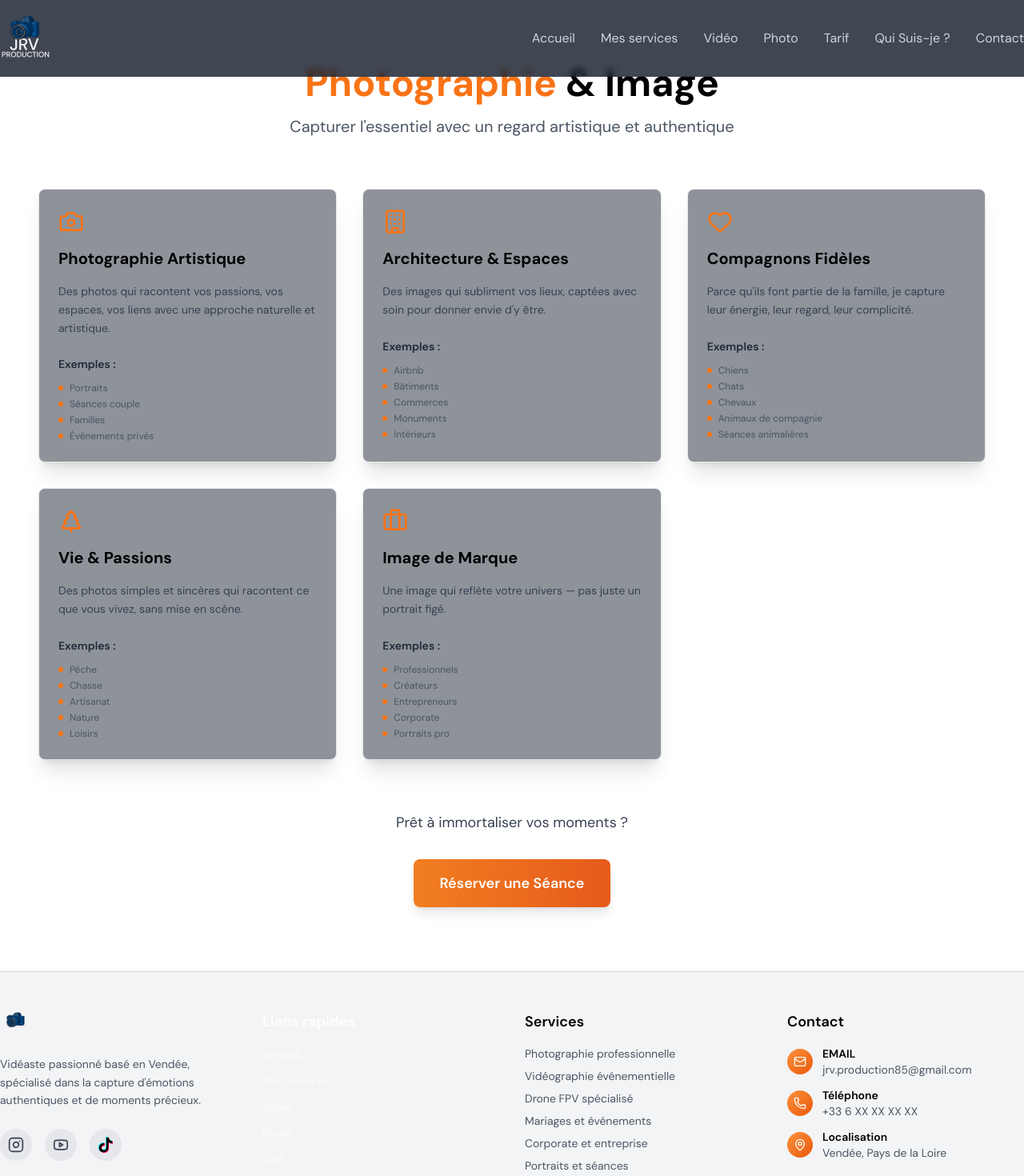
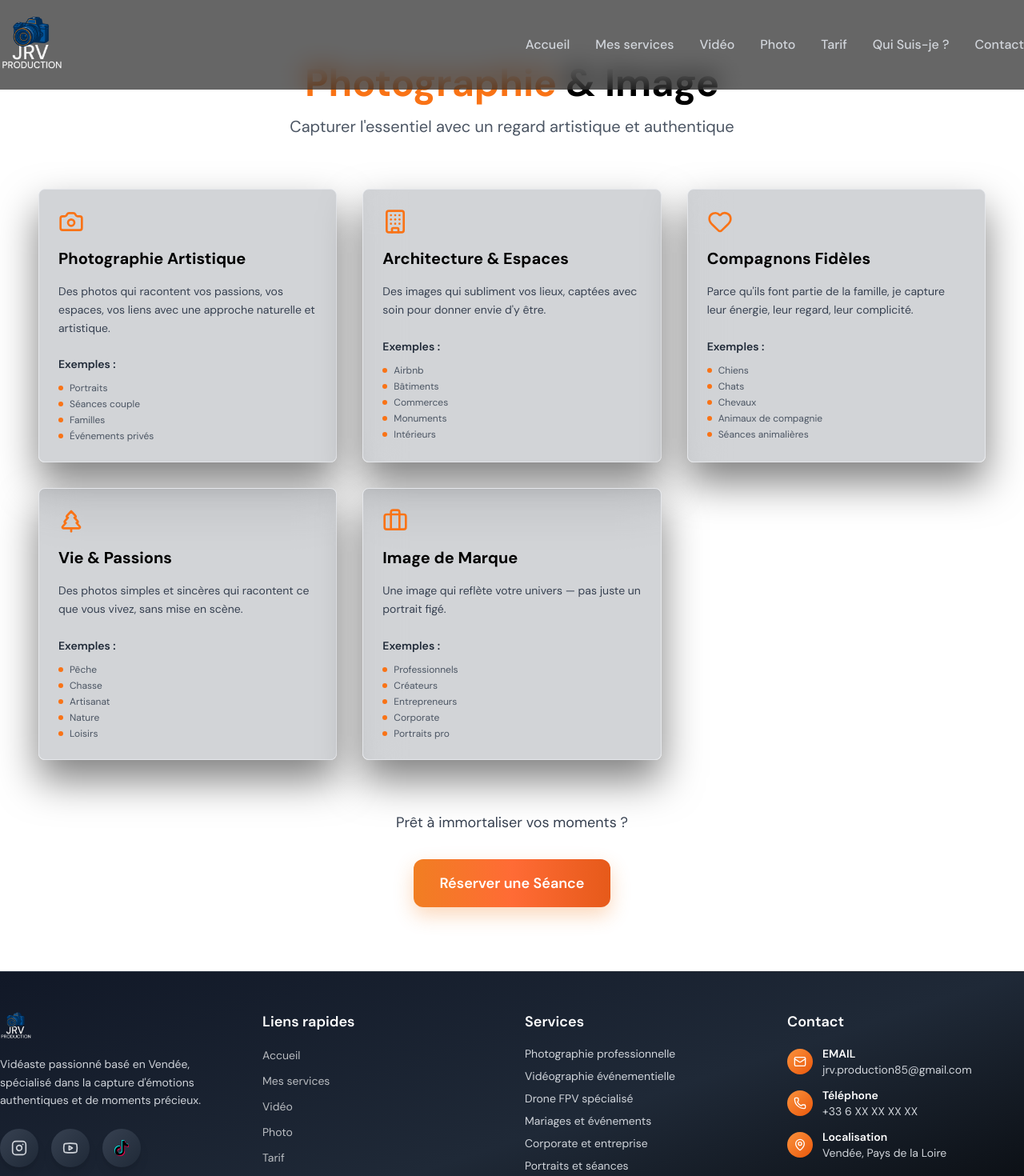
Before and after one commit to capponuts/jrv-production, a Next.js app: page /photo in a window 1280 px wide. Shown: the top 1470 px of the page at 80% size. Built offline with nearby package versions, Linux system fonts and the light colour scheme.

Commit message:
update finalke

```diff
--- a/src/app/globals.css
+++ b/src/app/globals.css
@@ -3,10 +3,14 @@
 @tailwind utilities;
 
 :root {
-  --background: #111827;
+  --background: #0a0a0a;
   --foreground: #ffffff;
   --primary: #f17e22;
   --secondary: #004193;
+  --accent: #ff6b35;
+  --dark-gray: #1a1a1a;
+  --medium-gray: #2a2a2a;
+  --light-gray: #3a3a3a;
 }
 
 @layer base {
@@ -19,7 +23,7 @@
   }
 
   html, body {
-    background-color: var(--background) !important;
+    background: linear-gradient(135deg, var(--background) 0%, var(--dark-gray) 50%, var(--medium-gray) 100%);
     color: var(--foreground) !important;
     margin: 0;
     padding: 0;
@@ -27,7 +31,8 @@
   }
 
   body {
-    @apply bg-gray-900 text-white antialiased;
+    @apply text-white antialiased;
+    background-attachment: fixed;
   }
 }
 
@@ -53,15 +58,18 @@
   }
 
   .glass-effect {
-    @apply bg-gray-800/50 backdrop-blur-md border border-gray-700 rounded-lg shadow-xl;
+    @apply bg-gray-800/20 backdrop-blur-xl border border-gray-700/50 rounded-2xl shadow-2xl;
+    box-shadow: 0 25px 50px rgba(0, 0, 0, 0.5);
   }
 
   .btn-primary {
-    @apply bg-gradient-to-r from-[#f17e22] to-[#e65a1a] hover:from-[#e65a1a] hover:to-[#d44a0a] text-white font-semibold py-3 px-6 rounded-lg transition-all duration-300 transform hover:scale-105 shadow-lg hover:shadow-xl;
+    @apply bg-gradient-to-r from-[#f17e22] via-[#ff6b35] to-[#e65a1a] hover:from-[#ff6b35] hover:via-[#f17e22] hover:to-[#d44a0a] text-white font-semibold py-3 px-6 rounded-xl transition-all duration-300 transform hover:scale-105 shadow-lg hover:shadow-xl border-0;
+    box-shadow: 0 10px 25px rgba(241, 126, 34, 0.3);
   }
 
   .btn-secondary {
-    @apply bg-transparent border-2 border-[#004193] hover:border-[#0056b3] text-[#004193] hover:text-white font-semibold py-3 px-6 rounded-lg transition-all duration-300 hover:bg-[#004193] shadow-lg hover:shadow-xl;
+    @apply bg-transparent border-2 border-[#004193] hover:border-[#0056b3] text-[#004193] hover:text-white font-semibold py-3 px-6 rounded-xl transition-all duration-300 hover:bg-gradient-to-r hover:from-[#004193] hover:to-[#0056b3] shadow-lg hover:shadow-xl;
+    backdrop-filter: blur(10px);
   }
 
   .section-padding {
--- a/src/components/Footer.tsx
+++ b/src/components/Footer.tsx
@@ -36,7 +36,7 @@ const Footer = () => {
   ]
 
   return (
-    <footer className="bg-gray-100 border-t border-gray-300 relative z-10">
+    <footer className="bg-gradient-to-br from-gray-900 via-gray-800 to-black border-t border-gray-700/50 relative z-10">
       <div className="container-custom">
         <div className="py-12">
           <div className="grid grid-cols-1 md:grid-cols-2 lg:grid-cols-4 gap-8">
@@ -56,7 +56,7 @@ const Footer = () => {
                   className="h-10 w-auto"
                 />
               </div>
-              <p className="text-gray-600 text-sm leading-relaxed mb-6">
+              <p className="text-gray-300 text-sm leading-relaxed mb-6">
                 Vidéaste passionné basé en Vendée, spécialisé dans la capture
                 d&apos;émotions authentiques et de moments précieux.
               </p>
@@ -69,7 +69,7 @@ const Footer = () => {
                     rel="noopener noreferrer"
                     whileHover={{ scale: 1.1 }}
                     whileTap={{ scale: 0.9 }}
-                    className="w-10 h-10 bg-gray-200 hover:bg-gray-300 rounded-full flex items-center justify-center text-gray-700 hover:text-orange-500 transition-all duration-300"
+                    className="w-12 h-12 bg-gradient-to-br from-gray-700 to-gray-800 hover:from-orange-500 hover:to-orange-600 rounded-full flex items-center justify-center text-gray-300 hover:text-white transition-all duration-300 shadow-lg hover:shadow-xl hover:scale-110"
                   >
                     {social.icon}
                   </motion.a>
@@ -106,8 +106,8 @@ const Footer = () => {
               transition={{ duration: 0.6, delay: 0.2 }}
               viewport={{ once: true }}
             >
-              <h3 className="text-lg font-semibold text-black mb-4">Services</h3>
-              <ul className="space-y-2 text-sm text-gray-600">
+              <h3 className="text-lg font-semibold text-white mb-4">Services</h3>
+              <ul className="space-y-2 text-sm text-gray-300">
                 <li>Photographie professionnelle</li>
                 <li>Vidéographie événementielle</li>
                 <li>Drone FPV spécialisé</li>
@@ -124,14 +124,14 @@ const Footer = () => {
               transition={{ duration: 0.6, delay: 0.3 }}
               viewport={{ once: true }}
             >
-              <h3 className="text-lg font-semibold text-black mb-4">Contact</h3>
-              <div className="space-y-3 text-sm text-gray-600">
+              <h3 className="text-lg font-semibold text-white mb-4">Contact</h3>
+              <div className="space-y-3 text-sm text-gray-300">
                 <div className="flex items-center space-x-3">
                   <div className="w-8 h-8 bg-gradient-to-br from-orange-400 to-orange-600 rounded-full flex items-center justify-center">
                     <Mail size={16} className="text-white" />
                   </div>
                   <div>
-                    <div className="font-semibold text-black">EMAIL</div>
+                    <div className="font-semibold text-white">EMAIL</div>
                     <a href="mailto:jrv.production85@gmail.com" className="hover:text-orange-500 transition-colors">
                       jrv.production85@gmail.com
                     </a>
@@ -142,7 +142,7 @@ const Footer = () => {
                     <Phone size={16} className="text-white" />
                   </div>
                   <div>
-                    <div className="font-semibold text-black">Téléphone</div>
+                    <div className="font-semibold text-white">Téléphone</div>
                     <a href="tel:+33600000000" className="hover:text-orange-500 transition-colors">
                       +33 6 XX XX XX XX
                     </a>
@@ -153,7 +153,7 @@ const Footer = () => {
                     <MapPin size={16} className="text-white" />
                   </div>
                   <div>
-                    <div className="font-semibold text-black">Localisation</div>
+                    <div className="font-semibold text-white">Localisation</div>
                     <span>Vendée, Pays de la Loire</span>
                   </div>
                 </div>
@@ -163,7 +163,7 @@ const Footer = () => {
         </div>
 
         {/* Barre de copyright */}
-        <div className="border-t border-gray-300 py-6">
+        <div className="border-t border-gray-700/50 py-6">
           <div className="flex flex-col lg:flex-row justify-between items-center space-y-4 lg:space-y-0">
             <motion.div
               initial={{ opacity: 0 }}
--- a/src/components/Header.tsx
+++ b/src/components/Header.tsx
@@ -32,8 +32,8 @@ const Header = () => {
       initial={{ y: -100 }}
       animate={{ y: 0 }}
       transition={{ duration: 0.8 }}
-      className={`fixed top-0 left-0 right-0 z-50 transition-all duration-300 ${
-        scrolled ? 'bg-gray-900/95 backdrop-blur-md shadow-2xl border-b border-gray-800' : 'bg-gray-900/80 backdrop-blur-sm'
+      className={`fixed top-0 left-0 right-0 z-50 transition-all duration-500 ${
+        scrolled ? 'bg-black/90 backdrop-blur-xl shadow-2xl border-b border-orange-500/20' : 'bg-black/60 backdrop-blur-lg'
       }`}
     >
       <div className="container-custom">
@@ -46,9 +46,9 @@ const Header = () => {
             <Image
               src="/logo-jrv-production.png"
               alt="JRV Production Logo"
-              width={80}
-              height={80}
-              className="h-16 w-auto"
+              width={100}
+              height={100}
+              className="h-20 w-auto transition-transform duration-300 hover:scale-110"
             />
           </motion.div>
 
@@ -59,10 +59,10 @@ const Header = () => {
                 key={item.name}
                 href={item.href}
                 whileHover={{ y: -2 }}
-                className="text-gray-300 hover:text-[#f17e22] transition-colors duration-300 relative group"
+                className="text-gray-300 hover:text-[#f17e22] transition-all duration-300 relative group font-medium"
               >
                 {item.name}
-                <span className="absolute -bottom-1 left-0 w-0 h-0.5 bg-[#f17e22] transition-all duration-300 group-hover:w-full"></span>
+                <span className="absolute -bottom-1 left-0 w-0 h-0.5 bg-gradient-to-r from-[#f17e22] to-[#ff6b35] transition-all duration-300 group-hover:w-full rounded-full"></span>
               </motion.a>
             ))}
           </nav>
--- a/src/components/Hero.tsx
+++ b/src/components/Hero.tsx
@@ -35,7 +35,7 @@ const Hero = () => {
           className="max-w-4xl mx-auto"
         >
           <motion.div
-            className="mb-6"
+            className="mb-8"
             initial={{ opacity: 0, scale: 0.8 }}
             animate={{ opacity: 1, scale: 1 }}
             transition={{ duration: 1, delay: 0.7 }}
@@ -43,10 +43,25 @@ const Hero = () => {
             <Image
               src="/logo-jrv-production.png"
               alt="JRV Production Logo"
-              width={600}
-              height={180}
-              className="mx-auto h-40 md:h-56 w-auto"
+              width={700}
+              height={210}
+              className="mx-auto h-48 md:h-64 w-auto drop-shadow-2xl"
             />
+          </motion.div>
+
+          <motion.div
+            initial={{ opacity: 0, y: 30 }}
+            animate={{ opacity: 1, y: 0 }}
+            transition={{ duration: 1, delay: 1.2 }}
+            className="flex justify-center"
+          >
+            <motion.button
+              whileHover={{ scale: 1.05, y: -2 }}
+              whileTap={{ scale: 0.95 }}
+              className="btn-primary text-lg px-10 py-4 shadow-2xl hover:shadow-orange-500/25"
+            >
+              Découvrir mes services
+            </motion.button>
           </motion.div>
 
 
```
